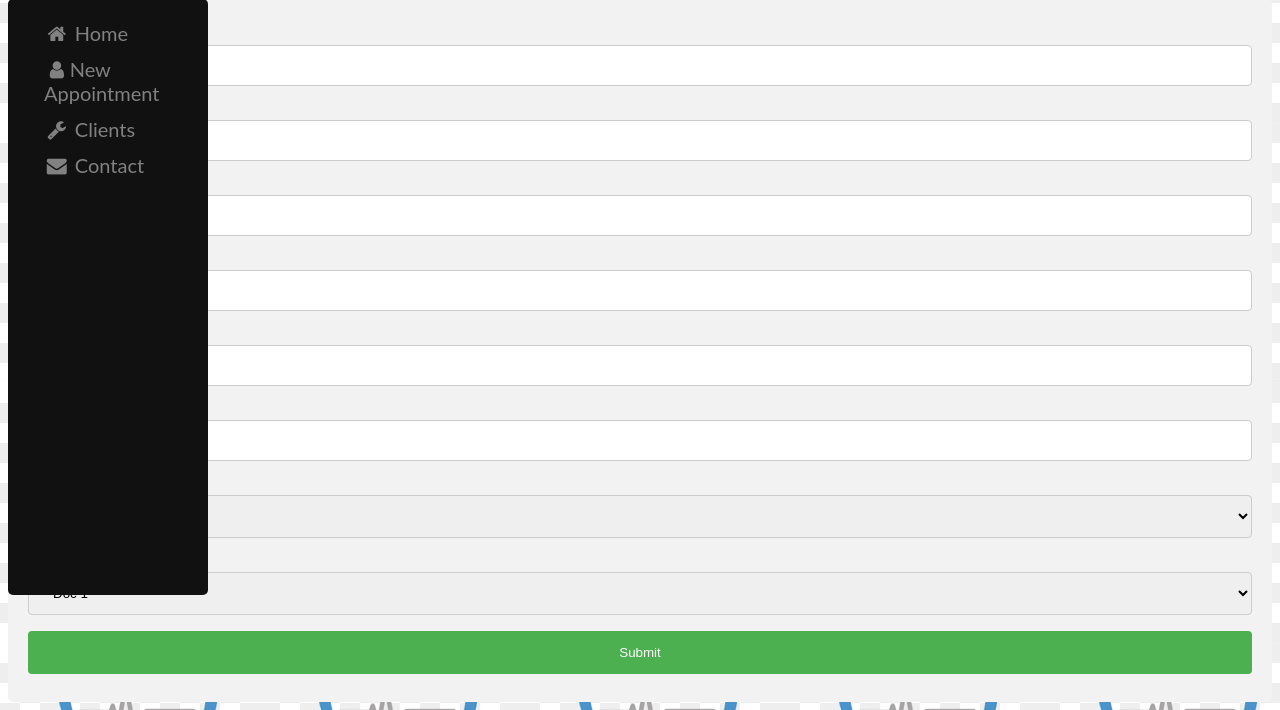
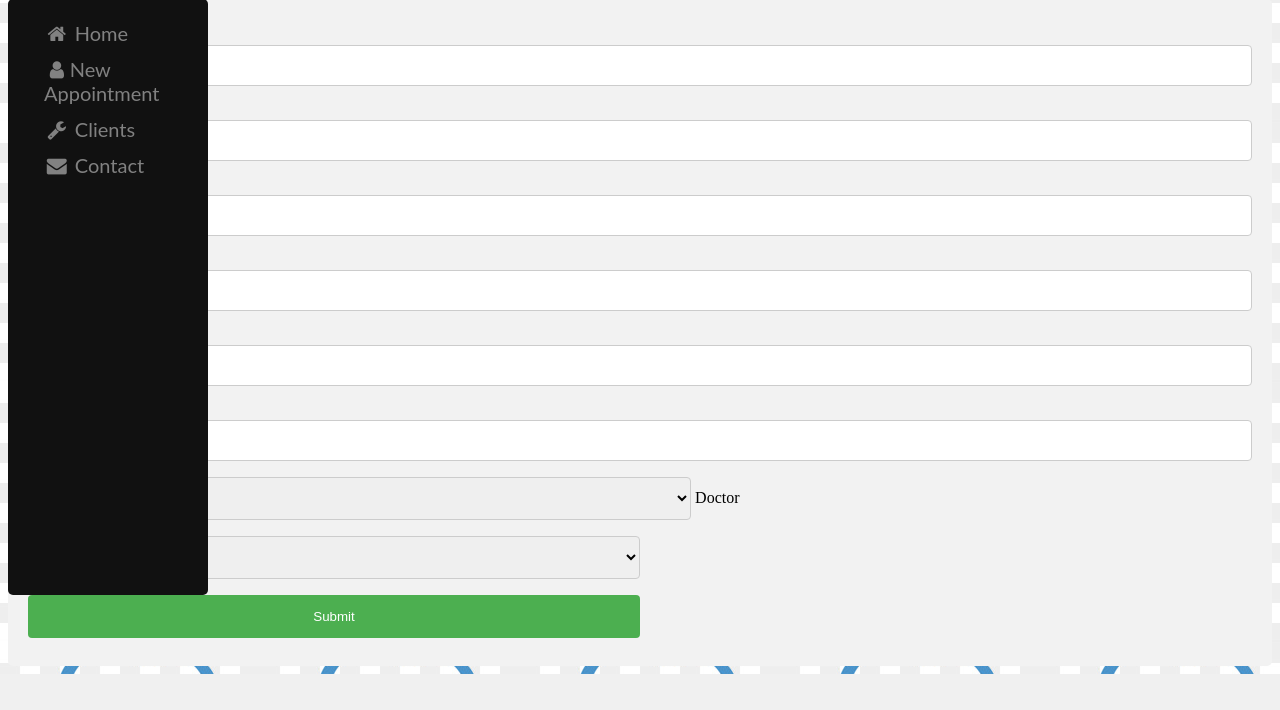
Before and after one commit to henryayuso/pms, a PHP site: page /appointmentform.html in a window 1280 px wide. Shown: the part 137-847 px from the top of the page. After the commit the page ends 811 px from the top, so only its background shows below. Run offline with PHP 8.4, Linux system fonts and the light colour scheme.

Commit message:
Update style.css

```diff
--- a/style.css
+++ b/style.css
@@ -26,7 +26,7 @@ li a:hover:not(.active) {
   background-color: #4CAF50;
 }
 input[type=text], select {
-  width: 100%;
+  width: 50%;
   padding: 12px 20px;
   margin: 8px 0;
   display: inline-block;
@@ -36,7 +36,7 @@ input[type=text], select {
 }
 
 input[type=submit] {
-  width: 100%;
+  width: 50%;
   background-color: #4CAF50;
   color: white;
   padding: 14px 20px;
@@ -200,4 +200,5 @@ span.psw {
 /* -------------------end-side bar settings-----------------------*/
 body {
   background-image: url(" images/scope.jpg ");
+  background-repeat: none;
 }
```
